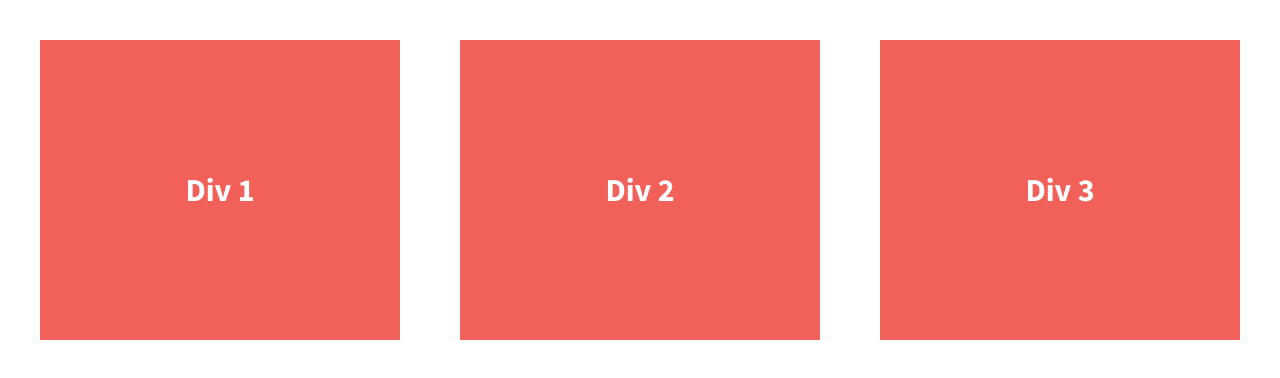
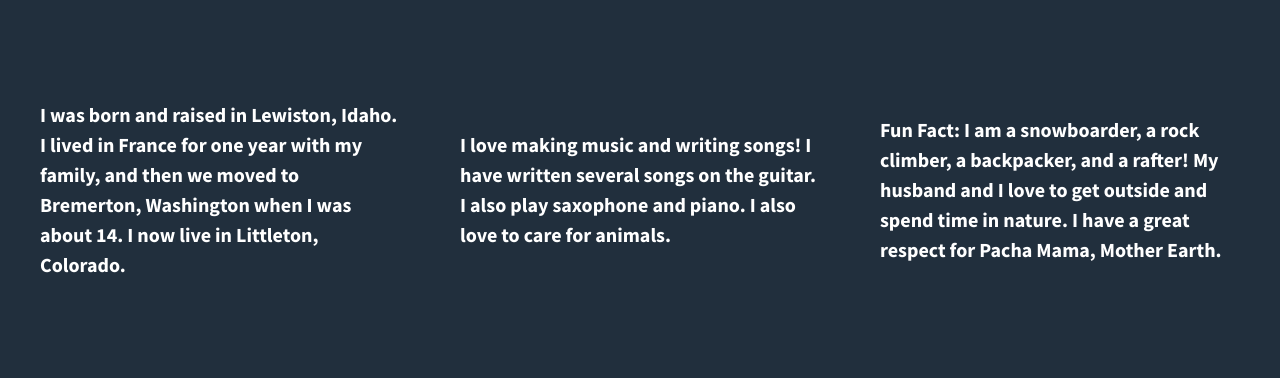
Before and after one commit to cassandrawhitty/206-divs-flexbox-starter, a plain HTML site: page index.html in a window 1280 px wide. Drawn offline with nearby package versions, Linux system fonts and the light colour scheme.

Commit message:
Added Content

```diff
--- a/css/main.css
+++ b/css/main.css
@@ -97,7 +97,7 @@ textarea {
 
 
 html {
-  background-color: #fff;
+  background-color: #212F3D;
   height: 100%;
 }
 
@@ -110,15 +110,15 @@ body {
 
 .wrapper {
   font-weight: 700;
+  flex-flow: row wrap;
   display: flex;
   justify-content: space-between;
 }
 
 .div-1, .div-2, .div-3 {
-  color: #fff;
+  color: white;
   line-height: 1.5em;
-  font-size: 1.6em;
-  background-color: #f16059;
+  font-size: 1em;
   height: 300px;
   display: flex;
   width: 30%;
--- a/index.html
+++ b/index.html
@@ -23,13 +23,13 @@
 
         <section class="wrapper">
             <div class="div-1">
-                Div 1
+                <p>I was born and raised in Lewiston, Idaho.  I lived in France for one year with my family, and then we moved to Bremerton, Washington when I was about 14.  I now live in Littleton, Colorado.</p>
             </div>
             <div class="div-2">
-                Div 2
+                <p>I love making music and writing songs!  I have written several songs on the guitar.  I also play saxophone and piano.  I also love to care for animals.</p>
             </div>
             <div class="div-3">
-                Div 3
+                <p>Fun Fact: I am a snowboarder, a rock climber, a backpacker, and a rafter!  My husband and I love to get outside and spend time in nature.  I have a great respect for Pacha Mama, Mother Earth.</p>
             </div>
         </section>
 
```
